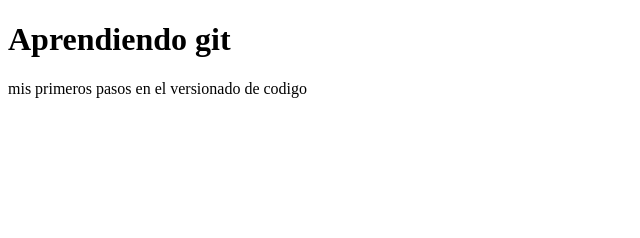
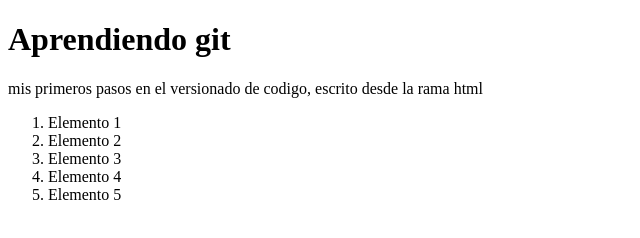
Before and after one commit to SantiagoAlvP/youtube-git, a plain HTML site: page index.html in a window 1280 px wide. Shown: the whole page, without its empty margins (0-640 px from the left). Drawn offline with Linux system fonts and the light colour scheme.

Commit message:
Agregando index.js al index.html

```diff
--- a/index.html
+++ b/index.html
@@ -7,6 +7,14 @@
 </head>
 <body>
     <h1>Aprendiendo git</h1>
-    <p>mis primeros pasos en el versionado de codigo</p>
+    <p>mis primeros pasos en el versionado de codigo, escrito desde la rama html</p>
+    <ol>
+        <li>Elemento 1</li>
+        <li>Elemento 2</li>
+        <li>Elemento 3</li>
+        <li>Elemento 4</li>
+        <li>Elemento 5</li>
+    </ol>
+    <script src="index.js"></script>
 </body>
 </html>
```
